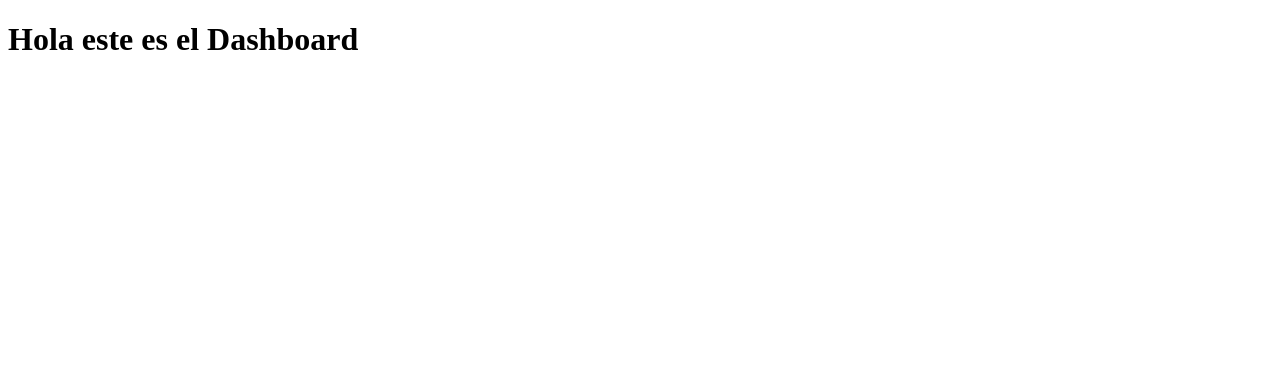
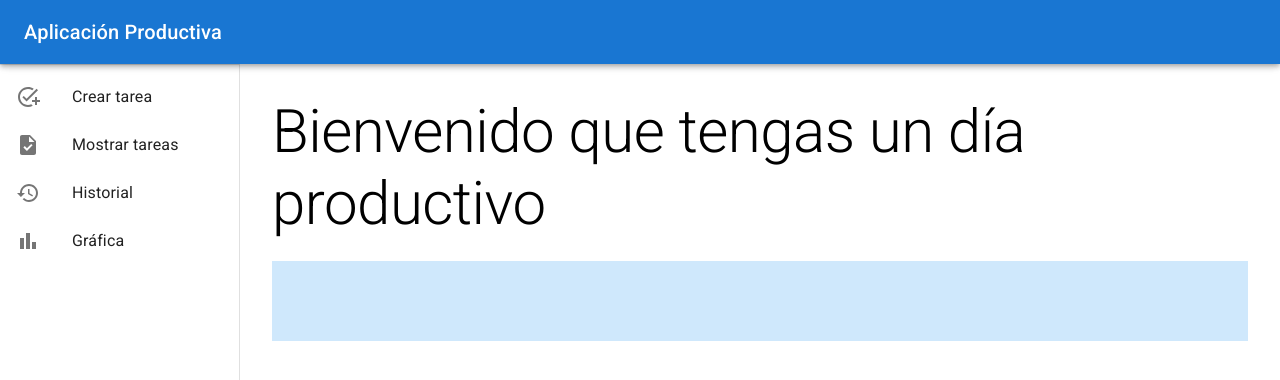
Before and after one commit to Juggantiss/productivity-app, a React (Vite) app: page / in a window 1280 px wide. Shown: the top 380 px of the page. Built offline with nearby package versions, Linux system fonts and the light colour scheme.

Commit message:
Estructura y vista inicial del dashboard

```diff
--- /dev/null
+++ b/src/components/AppBar/AppBarNav.jsx
@@ -0,0 +1,16 @@
+import { AppBar, Toolbar } from "@mui/material";
+import Typography from "@mui/material/Typography";
+import IconBar from "./IconBar";
+
+const AppBarNav = ({ handle }) => (
+  <AppBar position="fixed" sx={{ zIndex: (theme) => theme.zIndex.drawer + 1 }}>
+    <Toolbar>
+      <IconBar handle={handle} />
+      <Typography variant="h6" noWrap component="div">
+        Aplicación Productiva
+      </Typography>
+    </Toolbar>
+  </AppBar>
+);
+
+export default AppBarNav;
--- /dev/null
+++ b/src/components/AppBar/IconBar.jsx
@@ -0,0 +1,16 @@
+import { IconButton } from "@mui/material";
+import MenuIcon from "@mui/icons-material/Menu";
+
+const IconBar = ({ handle }) => (
+  <IconButton
+    color="inherit"
+    aria-label="open drawer"
+    edge="start"
+    onClick={handle}
+    sx={{ mr: 2, display: { sm: "none" } }}
+  >
+    <MenuIcon />
+  </IconButton>
+);
+
+export default IconBar;
--- /dev/null
+++ b/src/components/Sidebar/ListSideBar.jsx
@@ -0,0 +1,33 @@
+import {
+  Box,
+  Toolbar,
+  Divider,
+  List,
+  ListItem,
+  ListItemButton,
+  ListItemIcon,
+  ListItemText
+} from "@mui/material";
+
+import { items } from "../../utils/itemsMenu";
+
+const ListSideBar = () => (
+  <Box sx={{ overflow: "auto" }}>
+    <Toolbar />
+    <Divider />
+    <List>
+      {items.map((item) => (
+        <ListItem key={item.id} disablePadding>
+          <ListItemButton>
+            <ListItemIcon>
+              <item.Icon />
+            </ListItemIcon>
+            <ListItemText primary={item.text} />
+          </ListItemButton>
+        </ListItem>
+      ))}
+    </List>
+  </Box>
+);
+
+export default ListSideBar;
--- /dev/null
+++ b/src/components/Sidebar/SideBar.jsx
@@ -0,0 +1,17 @@
+import { Drawer } from "@mui/material";
+import ListSideBar from "./ListSideBar";
+
+const SideBar = () => (
+  <Drawer
+    open
+    variant="permanent"
+    sx={{
+      display: { xs: "none", sm: "block" },
+      "& .MuiDrawer-paper": { boxSizing: "border-box", width: 240 }
+    }}
+  >
+    <ListSideBar />
+  </Drawer>
+);
+
+export default SideBar;
--- /dev/null
+++ b/src/components/Sidebar/SideBarMobile.jsx
@@ -0,0 +1,22 @@
+import { Drawer } from "@mui/material";
+import ListSideBar from "./ListSideBar";
+
+const SideBarMobile = ({ container, open, handle }) => (
+  <Drawer
+    container={container}
+    variant="temporary"
+    open={open}
+    onClose={handle}
+    ModalProps={{
+      keepMounted: true // Better open performance on mobile.
+    }}
+    sx={{
+      display: { xs: "block", sm: "none" },
+      "& .MuiDrawer-paper": { boxSizing: "border-box", width: 240 }
+    }}
+  >
+    <ListSideBar />
+  </Drawer>
+);
+
+export default SideBarMobile;
--- a/src/pages/Dashboard.jsx
+++ b/src/pages/Dashboard.jsx
@@ -1,8 +1,50 @@
-const Dashboard = () => {
+import { useState } from "react";
+import { Box, Toolbar } from "@mui/material";
+import Typography from "@mui/material/Typography";
+import SideBar from "../components/Sidebar/SideBar";
+import SideBarMobile from "../components/Sidebar/SideBarMobile";
+import AppBarNav from "../components/AppBar/AppBarNav";
+
+const Dashboard = ({ window }) => {
+  const [mobileOpen, setMobileOpen] = useState(false);
+
+  const handleDrawerToggle = () => {
+    setMobileOpen(!mobileOpen);
+  };
+
+  const container =
+    window !== undefined ? () => window().document.body : undefined;
+
   return (
-    <div>
-      <h1>Hola este es el Dashboard</h1>
-    </div>
+    <Box sx={{ display: "flex" }}>
+      <AppBarNav handle={handleDrawerToggle} />
+      <Box
+        component="nav"
+        sx={{ width: { sm: 240 }, flexShrink: { sm: 0 } }}
+        aria-label="mailbox folders"
+      >
+        <SideBarMobile
+          container={container}
+          open={mobileOpen}
+          handle={handleDrawerToggle}
+        />
+        <SideBar />
+      </Box>
+      <Box
+        component="main"
+        sx={{
+          flexGrow: 1,
+          p: 3,
+          width: { sm: `calc(100% - ${240}px)` }
+        }}
+      >
+        <Toolbar />
+        <Typography variant="h2" component="div" gutterBottom>
+          Bienvenido que tengas un día productivo
+        </Typography>
+        <Box sx={{ bgcolor: "#cfe8fc", height: "10vh" }} />
+      </Box>
+    </Box>
   );
 };
 
--- /dev/null
+++ b/src/utils/itemsMenu.js
@@ -0,0 +1,11 @@
+import AddTaskIcon from "@mui/icons-material/AddTask";
+import TaskIcon from "@mui/icons-material/Task";
+import HistoryIcon from "@mui/icons-material/History";
+import BarChartIcon from "@mui/icons-material/BarChart";
+
+export const items = [
+  { id: 1, text: "Crear tarea", Icon: AddTaskIcon },
+  { id: 2, text: "Mostrar tareas", Icon: TaskIcon },
+  { id: 3, text: "Historial", Icon: HistoryIcon },
+  { id: 4, text: "Gráfica", Icon: BarChartIcon }
+];
```
